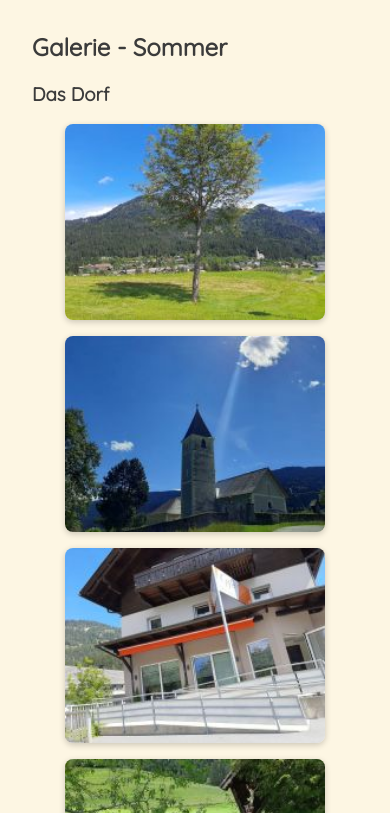
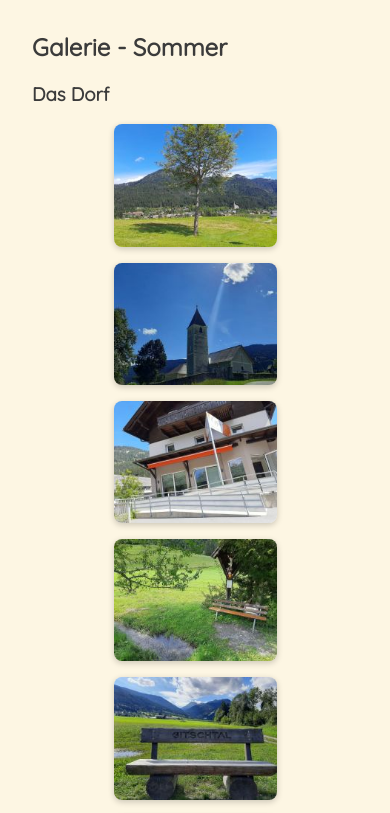
Before and after one commit to martinlesser10000/Homepage-Haus-Anna-Weissbriach, a plain HTML site: page index.html in a window 390 px wide. Shown: the part 2820-3633 px from the top of the page. Drawn offline with Linux system fonts and the light colour scheme.

Commit message:
Add files via upload

```diff
--- a/index.html
+++ b/index.html
@@ -155,8 +155,8 @@
       .gallery img {
         /* width: 100%;
        margin-bottom: 1rem;*/
-       width: 80%;
-    max-width: 300px;
+       width: 50%;
+    max-width: 220px;
     margin: 0 auto 1rem;
     display: block;
       }
```
